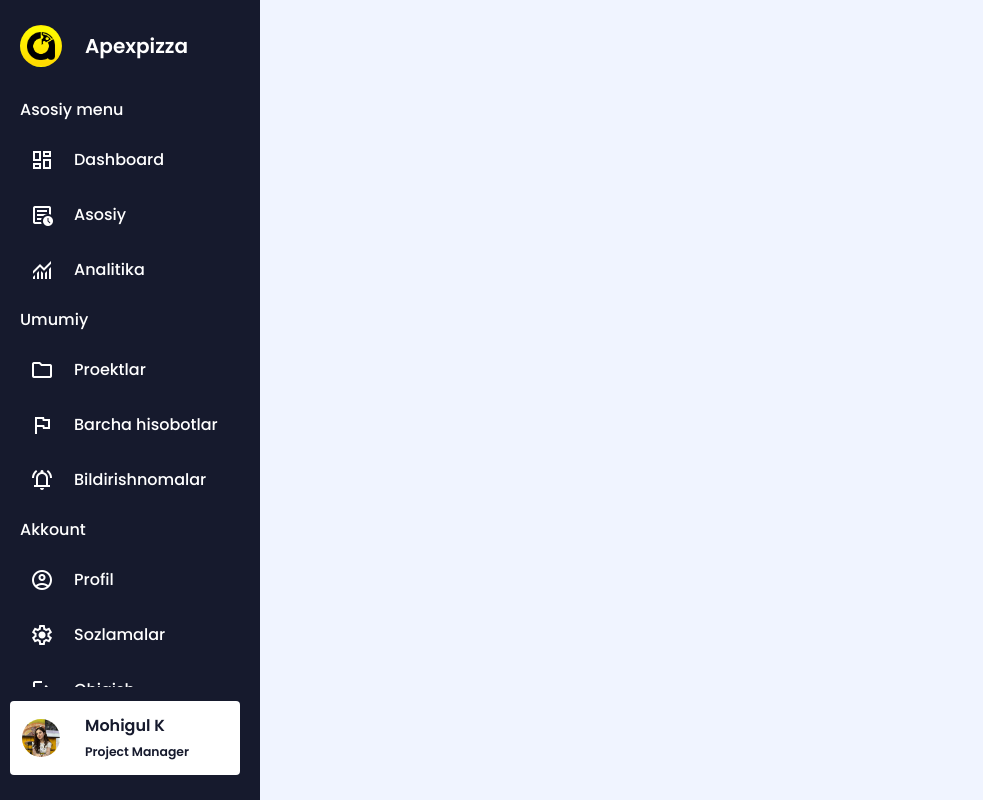
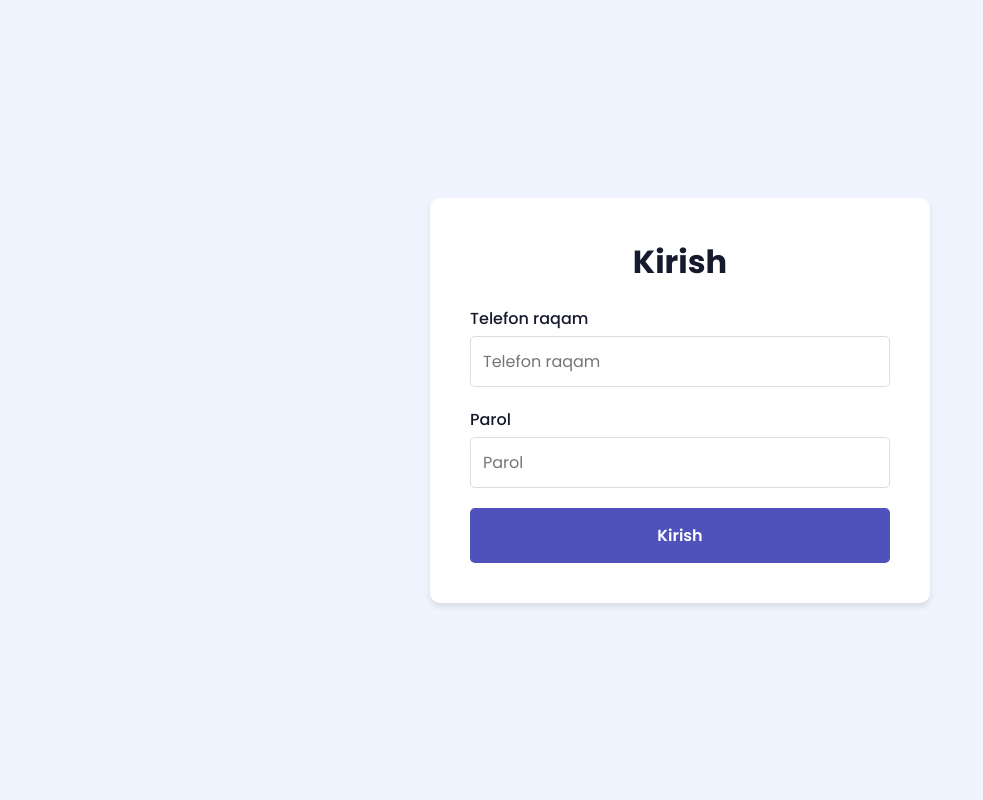
Before and after one commit to Javohirshakh/dashboard_apexpizza, a React (Create React App) app: page /login in a window 1280 px wide. Shown: the whole page, without its empty margins (0-983 px from the left). Built offline with nearby package versions, Linux system fonts and the light colour scheme.

Commit message:
added login page

```diff
--- a/src/App.js
+++ b/src/App.js
@@ -1,24 +1,46 @@
 import React from 'react';
-import { BrowserRouter as Router, Route, Routes } from 'react-router-dom';
+import { BrowserRouter as Router, Route, Routes, useLocation, Navigate } from 'react-router-dom';
 import './App.css';
 import Sidebar from './components/Sidebar';
 import Dashboard from './pages/Dashboard';
 import Analytics from './pages/Analytics';
+import Login from './pages/Login';
 
+// Компонент для защиты маршрутов
+const PrivateRoute = ({ element }) => {
+  const isAuthenticated = localStorage.getItem('authToken'); // Проверяем токен
+
+  return isAuthenticated ? element : <Navigate to="/login" />;
+};
+
+// Layout с проверкой пути
+const Layout = () => {
+  const location = useLocation(); // Получаем текущий маршрут
+
+  return (
+    <div className="app">
+      {/* Показываем Sidebar, если мы не на странице логина */}
+      {location.pathname !== '/login' && <Sidebar />}
+
+      <div className="content">
+        <Routes>
+          {/* Защищенные маршруты */}
+          <Route path="/" element={<PrivateRoute element={<Dashboard />} />} />
+          <Route path="/analytics" element={<PrivateRoute element={<Analytics />} />} />
+          <Route path="/login" element={<Login />} /> {/* Страница логина */}
+        </Routes>
+      </div>
+    </div>
+  );
+};
+
+// Основной компонент App
 const App = () => {
   return (
     <Router>
-      <div className="app">
-        <Sidebar />
-        <div className="content">
-          <Routes>
-            <Route path="/" element={<Dashboard />} />
-             <Route path="/analytics" element={<Analytics />} />
-          </Routes>
-        </div>
-      </div>
+      <Layout />
     </Router>
   );
-}
+};
 
 export default App;
--- a/src/components/Sidebar.css
+++ b/src/components/Sidebar.css
@@ -28,7 +28,7 @@ body {
 }
 
 .sidebar:hover {
-  width: 260px;
+  width: 280px;
 }
 
 .sidebar .sidebar-header {
--- a/src/components/Sidebar.js
+++ b/src/components/Sidebar.js
@@ -1,11 +1,30 @@
-
-
-import React from "react";
-import { Link, useLocation } from "react-router-dom"; // Подключаем useLocation
+import React, { useEffect, useState } from "react";
+import { Link, useLocation, useNavigate } from "react-router-dom";
 import "./Sidebar.css";
 
 const Sidebar = () => {
-  const location = useLocation(); // Получаем текущий путь
+  const location = useLocation();
+  const navigate = useNavigate();
+
+  const [user, setUser] = useState({
+    name: '',
+    surname: '',
+  });
+
+  // Получаем данные пользователя из localStorage
+  useEffect(() => {
+    const storedUser = localStorage.getItem('user');
+    if (storedUser) {
+      setUser(JSON.parse(storedUser)); // Сохраняем данные пользователя в state
+    }
+  }, []);
+
+  // Логика для выхода из системы
+  const handleLogout = () => {
+    localStorage.removeItem('authToken');
+    localStorage.removeItem('user');
+    navigate('/login');
+  };
 
   return (
     <aside className="sidebar">
@@ -105,10 +124,7 @@ const Sidebar = () => {
           </Link>
         </li>
         <li>
-          <Link
-            to="/chiqish"
-            className={location.pathname === "/chiqish" ? "active-link" : ""}
-          >
+          <Link onClick={handleLogout}>
             <span className="material-symbols-outlined"> logout </span>
             Chiqish
           </Link>
@@ -116,9 +132,9 @@ const Sidebar = () => {
       </ul>
       <div className="user-account">
         <div className="user-profile">
-          <img src="/images/profile-img.png" alt="Mohigul K" />
+          <img src="/images/profile-img.png" alt={`${user.name} ${user.surname}`} />
           <div className="user-detail">
-            <h3>Mohigul K</h3>
+            <h3>{user.name} {user.surname}</h3> {/* Динамическое отображение имени и фамилии */}
             <span>Project Manager</span>
           </div>
         </div>
--- /dev/null
+++ b/src/pages/Login.css
@@ -0,0 +1,87 @@
+.login-container {
+    display: flex;
+    justify-content: center;
+    align-items: center;
+    height: 100vh;
+    background-color: #f0f4ff;
+  }
+
+  .login-box {
+    background-color: #fff;
+    padding: 40px;
+    border-radius: 10px;
+    box-shadow: 0 4px 6px rgba(0, 0, 0, 0.1);
+    width: 500px;
+    text-align: center;
+  }
+
+  .login-title {
+    text-align: center;
+    margin-bottom: 20px;
+    color: #161a2d;
+  }
+
+  .input-group {
+    margin-bottom: 20px;
+    text-align: left;
+  }
+
+  .input-group label {
+    display: block;
+    margin-bottom: 5px;
+    color: #161a2d;
+    font-weight: 500;
+  }
+
+  .input-group input {
+    width: 100%;
+    padding: 12px;
+    border-radius: 5px;
+    border: 1px solid #ddd;
+    font-size: 1rem;
+  }
+
+  .login-button {
+    width: 100%;
+    padding: 15px;
+    background-color: #4f52ba;
+    color: #fff;
+    border: none;
+    border-radius: 5px;
+    font-size: 1rem;
+    font-weight: 600;
+    cursor: pointer;
+    transition: background-color 0.3s, transform 0.3s;
+    display: flex;
+    justify-content: center;
+    align-items: center;
+  }
+
+  .login-button:hover {
+    background-color: #3b3f9d;
+  }
+
+  .login-button:disabled {
+    background-color: #4f52ba;
+    cursor: not-allowed;
+  }
+
+  .error-message {
+    color: red;
+    margin-bottom: 10px;
+  }
+
+  /* Лоадер в кнопке */
+  .loader {
+    border: 4px solid #f0f4ff;
+    border-top: 4px solid #fff;
+    border-radius: 50%;
+    width: 20px;
+    height: 20px;
+    animation: spin 1s linear infinite;
+  }
+
+  @keyframes spin {
+    0% { transform: rotate(0deg); }
+    100% { transform: rotate(360deg); }
+  }
--- /dev/null
+++ b/src/pages/Login.js
@@ -0,0 +1,73 @@
+import React, { useState } from 'react';
+import { useNavigate } from 'react-router-dom';
+import './Login.css';
+
+const Login = () => {
+  const [phone, setPhone] = useState('');
+  const [password, setPassword] = useState('');
+  const [error, setError] = useState('');
+  const [isLoading, setIsLoading] = useState(false); // Состояние для лоадинга
+  const navigate = useNavigate();
+
+  const handleLogin = async (e) => {
+    e.preventDefault();
+    setIsLoading(true); // Включаем лоадинг на кнопке
+
+    // Отправляем запрос к API для получения данных пользователей
+    const response = await fetch('https://script.google.com/macros/s/AKfycbzaes8hxrlWUiY6o_IPUP_E2yIdS3QRz3YgCf_gdF9fMJTeIytHhn-2fmqghIdR1wju/exec?route=users');
+    const users = await response.json();
+
+    // Ищем пользователя с введённым телефоном и паролем
+    const user = users.find(user => user.phone.toString() === phone && user.password.toString() === password);
+
+    setTimeout(() => {
+      if (user) {
+        // Сохраняем данные пользователя и токен в localStorage
+        localStorage.setItem('user', JSON.stringify(user));
+        localStorage.setItem('authToken', 'fake-jwt-token'); // Пример использования токена
+
+        setIsLoading(false);
+        navigate('/'); // Перенаправляем на Dashboard
+      } else {
+        setError('Invalid phone number or password');
+        setIsLoading(false);
+      }
+    }, 1500); // Симуляция времени ответа
+  };
+
+  return (
+    <div className="login-container">
+      <div className="login-box">
+        <h1 className="login-title">Kirish</h1>
+        {error && <p className="error-message">{error}</p>}
+        <form onSubmit={handleLogin}>
+          <div className="input-group">
+            <label>Telefon raqam</label>
+            <input
+              type="tel"
+              placeholder="Telefon raqam"
+              value={phone}
+              onChange={(e) => setPhone(e.target.value)}
+              required
+            />
+          </div>
+          <div className="input-group">
+            <label>Parol</label>
+            <input
+              type="password"
+              placeholder="Parol"
+              value={password}
+              onChange={(e) => setPassword(e.target.value)}
+              required
+            />
+          </div>
+          <button type="submit" className="login-button" disabled={isLoading}>
+            {isLoading ? <div className="loader"></div> : 'Kirish'}
+          </button>
+        </form>
+      </div>
+    </div>
+  );
+};
+
+export default Login;
```
